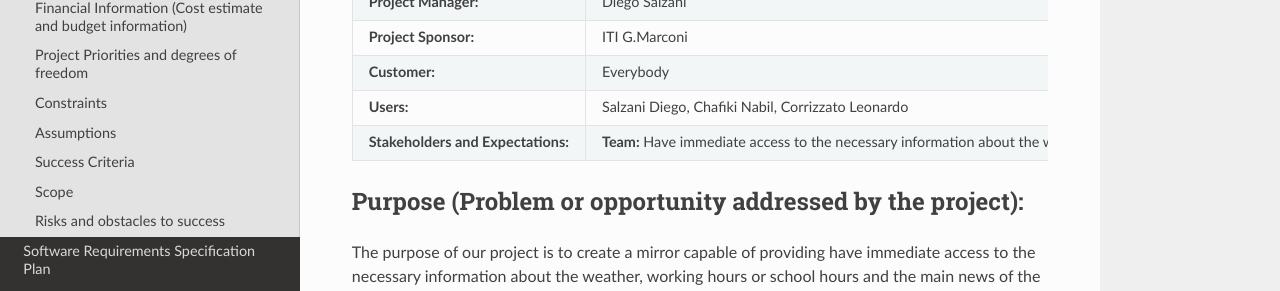
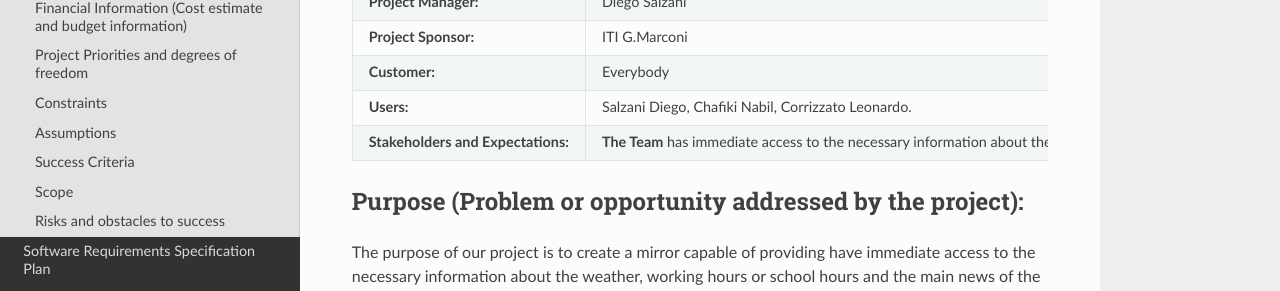
Before and after one commit to diegosalzani/smartmirror_5ai_team5, an MkDocs documentation site: the page built from docs/Project Charter.md, in a window 1280 px wide and 900 px high. Shown: the part 280-571 px from the top of the window. Built offline with MkDocs 1.6.1, drawn with Linux system fonts in a browser that asks for light colours; nearby versions of some CDN libraries.

Commit message:
Update Project Charter.md

```diff
--- a/docs/Project Charter.md
+++ b/docs/Project Charter.md
@@ -7,8 +7,8 @@
 | **Project Manager:** | Diego Salzani |
 | **Project Sponsor:** | ITI G.Marconi |
 | **Customer:** | Everybody |
-| **Users:** | Salzani Diego, Chafiki Nabil, Corrizzato Leonardo |
-| **Stakeholders and Expectations:** | **Team:** Have immediate access to the necessary information about the weather, working hours or school hours and the main news of the day **Professor Drago and Professor Bileddo:** Have projects that can be submitted for the maturity examination and that can be used to solve common problems |
+| **Users:** | Salzani Diego, Chafiki Nabil, Corrizzato Leonardo. |
+| **Stakeholders and Expectations:** | **The Team** has immediate access to the necessary information about the weather, working hours or school hours and the main news of the day. **Teachers Drago and Bileddo** have projects that can be submitted for the maturity examination and that can be used to solve common problems. |
 
 ## Purpose (Problem or opportunity addressed by the project):
 The purpose of our project is to create a mirror capable of providing have immediate access to the necessary information about the weather, working hours or school hours and the main news of the day.
```
